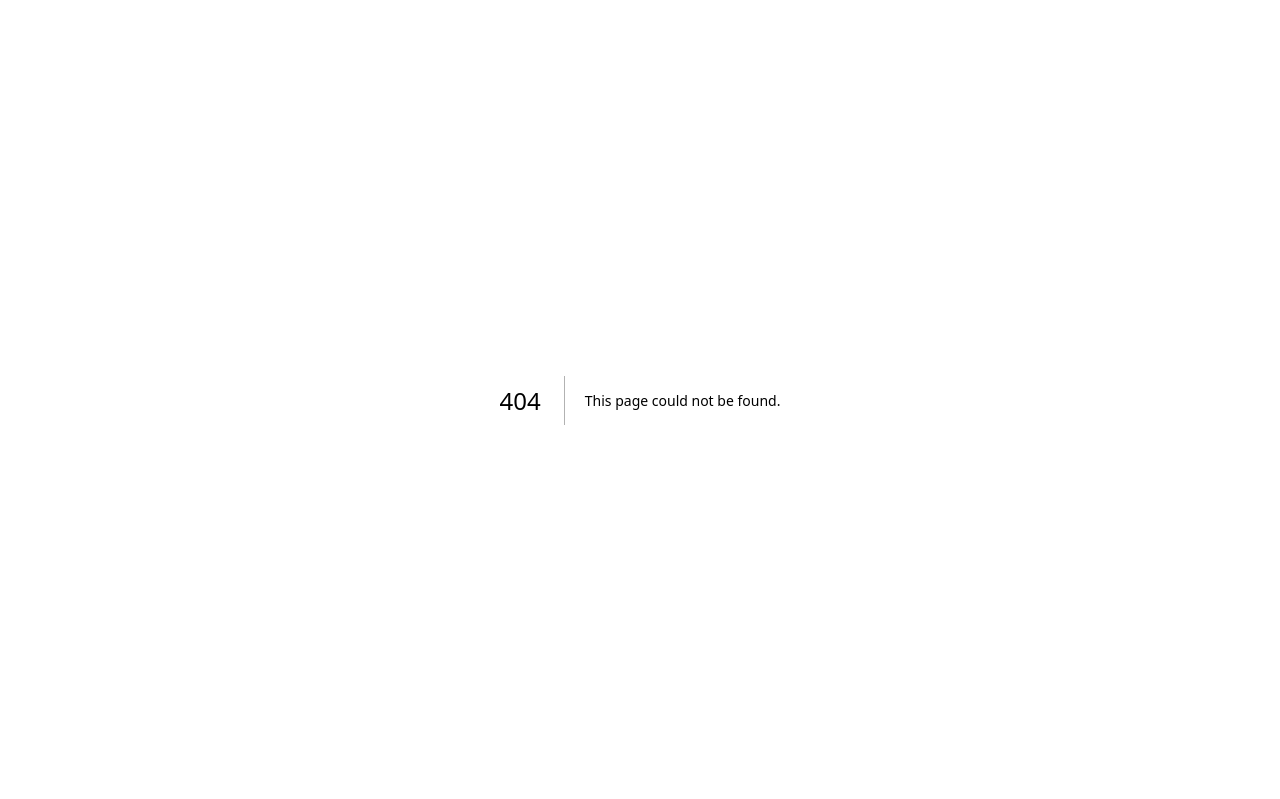
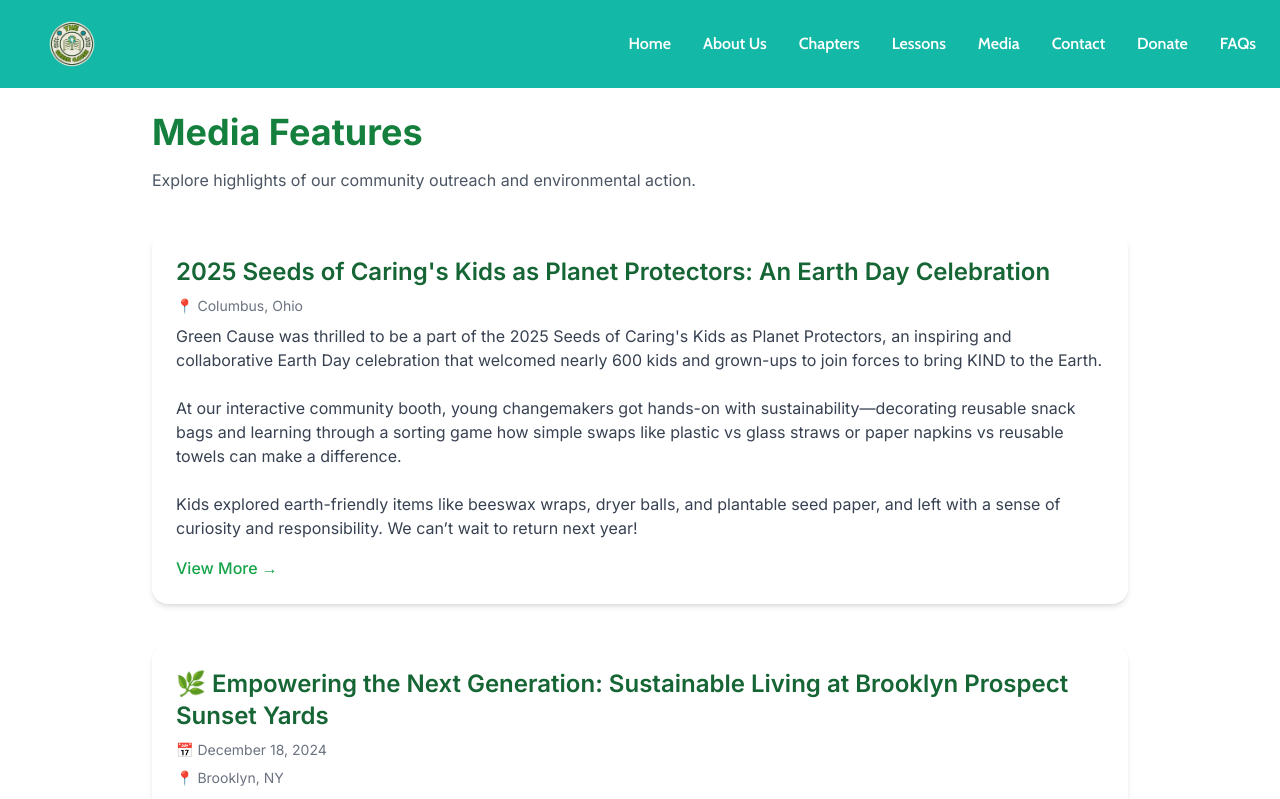
Before and after one commit to The-Green-Cause/The-Green-Cause-Website, a Next.js app in the folder frontend/: page /media in a window 1280 px wide. Before the commit this address had no page. Shown: the top 799 px of the page. Built offline with nearby package versions, Linux system fonts and the light colour scheme; a web font is replaced by a local one.

Commit message:
Media Page Implementation

```diff
--- a/frontend/components/navbar.js
+++ b/frontend/components/navbar.js
@@ -50,6 +50,7 @@ function NavLinks({ mobile = false }) {
       <Link href="/aboutus" className={`${baseStyle} ${mobileStyle}`}>About Us</Link>
       <Link href="/chapters" className={`${baseStyle} ${mobileStyle}`}>Chapters</Link>
       <Link href="/lessons" className={`${baseStyle} ${mobileStyle}`}>Lessons</Link>
+      <Link href="/media" className={`${baseStyle} ${mobileStyle}`}>Media</Link>
       <Link href="/contact" className={`${baseStyle} ${mobileStyle}`}>Contact</Link>
       <Link href="/donate" className={`${baseStyle} ${mobileStyle}`}>Donate</Link>
       <Link href="/faq" className={`${baseStyle} ${mobileStyle}`}>FAQs</Link>
--- a/frontend/pages/donate.js
+++ b/frontend/pages/donate.js
@@ -43,7 +43,7 @@ export default function Donate() {
           </p>
 
           {/* Donation Button */}
-          <Link href="https://hcb.hackclub.com/donations/start/the-green-cause" className="mt-8 inline-block text-black font-bold bg-white py-3 px-8 rounded-full text-xl font-lora_semibold hover:bg-emerald-700 hover:text-white transition duration-300">
+          <Link href="https://hcb.hackclub.com/donations/start/the-green-cause" target="_blank" rel="noopener noreferrer" className="mt-8 inline-block text-black font-bold bg-white py-3 px-8 rounded-full text-xl font-lora_semibold hover:bg-emerald-700 hover:text-white transition duration-300">
             Donate Now
           </Link>
         </div>
--- /dev/null
+++ b/frontend/pages/media.js
@@ -0,0 +1,105 @@
+import Navbar from "../components/navbar"; // Adjust path as needed
+import Image from "next/image"
+import Link from "next/link"
+
+const mediaPosts = [
+  {
+    title: "2025 Seeds of Caring's Kids as Planet Protectors: An Earth Day Celebration",
+    description: `Green Cause was thrilled to be a part of the 2025 Seeds of Caring's Kids as Planet Protectors, an inspiring and collaborative Earth Day celebration that welcomed nearly 600 kids and grown-ups to join forces to bring KIND to the Earth.
+
+At our interactive community booth, young changemakers got hands-on with sustainability—decorating reusable snack bags and learning through a sorting game how simple swaps like plastic vs glass straws or paper napkins vs reusable towels can make a difference.
+
+Kids explored earth-friendly items like beeswax wraps, dryer balls, and plantable seed paper, and left with a sense of curiosity and responsibility. We can’t wait to return next year!`,
+    link: "https://youtu.be/L7Mmq5gUauI",
+    location: "Columbus, Ohio",
+    date: null,
+    image: null,
+  },
+  {
+    title: "🌿 Empowering the Next Generation: Sustainable Living at Brooklyn Prospect Sunset Yards",
+    description: `One of our lead coordinators, Sonia Garg, led three sustainability workshops at Brooklyn Charter schools, engaging students in an immersive experience on how to live more consciously and care for our planet and health.
+
+Through an interactive presentation, students explored the reality of climate change, consequences of waste, and importance of everyday choices—from reducing plastic use to supporting sustainable diets. They learned how small habits, like using reusable bags, eating seasonal produce, conserving water, and air-drying clothes, can make a powerful impact.
+
+We wrapped up the day by designing posters for recycling, composting, and trash to help students visually understand how to sort waste responsibly. It is always a pleasure to inspire curiosity and commitment towards a sustainable future. We are excited to continue our work for a greener future, one classroom at a time.`,
+    link: null,
+    location: "Brooklyn, NY",
+    date: "December 18, 2024",
+    image: null,
+  },
+]
+
+export default function MediaPage() {
+  return (
+    <div>
+      <Navbar />
+      <div className="max-w-5xl mx-auto p-6">
+        <h1 className="text-4xl font-bold mb-4 text-green-700">Media Features</h1>
+        <p className="text-gray-600 mb-10">
+          Explore highlights of our community outreach and environmental action.
+        </p>
+
+        <div className="grid gap-10">
+          {mediaPosts.map((post, index) => (
+            <MediaCard
+              key={index}
+              title={post.title}
+              description={post.description}
+              date={post.date}
+              image={post.image}
+              link={post.link}
+              location={post.location}
+            />
+          ))}
+        </div>
+      </div>
+    </div>
+  )
+}
+
+function MediaCard({ title, description, image, link, location, date }) {
+  return (
+    <div className="bg-white rounded-2xl shadow-md overflow-hidden hover:shadow-xl transition">
+      {image && (
+        <Image
+          src={image}
+          alt={title}
+          width={800}
+          height={400}
+          className="w-full h-64 object-cover"
+        />
+      )}
+
+      <div className="p-6">
+        {title && (
+          <h2 className="text-2xl font-semibold text-green-800 mb-2">{title}</h2>
+        )}
+
+        {date && (
+          <p className="text-sm text-gray-500 mb-2">📅 {date}</p>
+        )}
+
+        {location && (
+          <p className="text-sm text-gray-500 mb-2">📍 {location}</p>
+        )}
+
+        {description && (
+          <p className="text-gray-700 whitespace-pre-line mb-4">{description}</p>
+        )}
+
+        {link ? (
+          <Link
+            href={link}
+            className="text-green-600 font-medium hover:underline"
+            target="_blank"
+            rel="noopener noreferrer"
+          >
+            View More →
+          </Link>
+        ) : (
+          <p className="text-gray-400 italic">No media link available</p>
+        )}
+      </div>
+    </div>
+  )
+}
```
